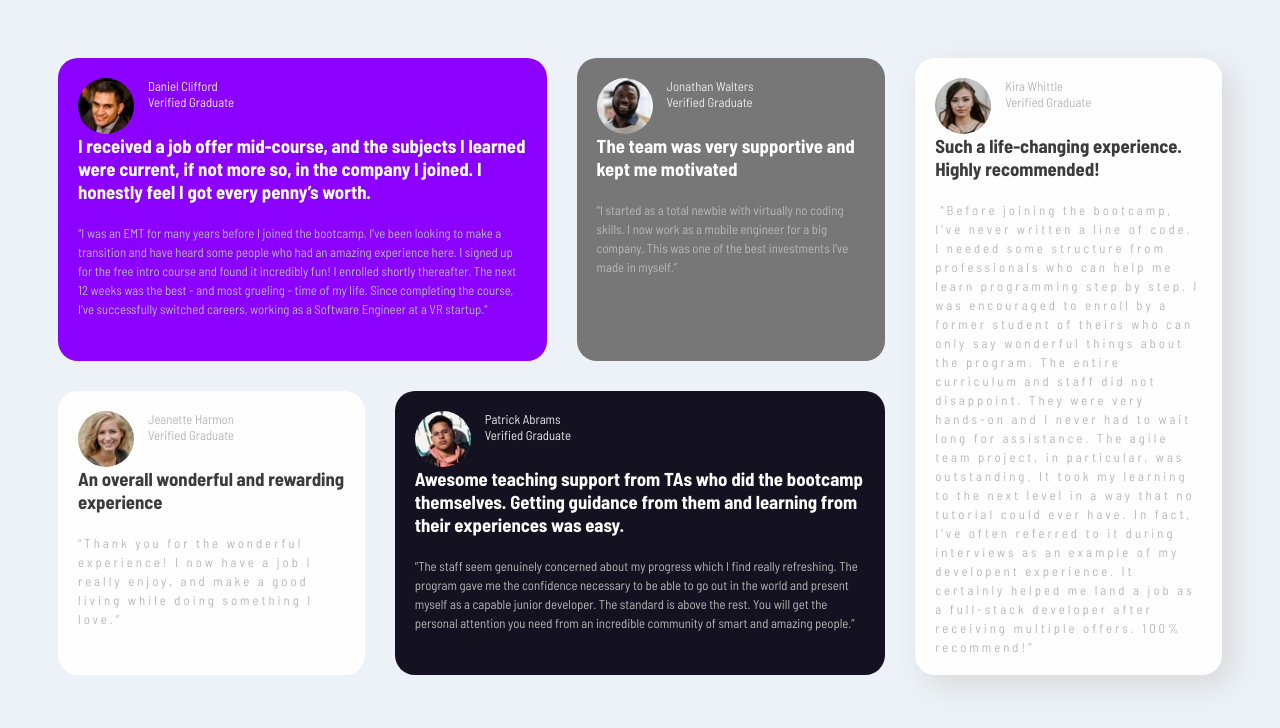
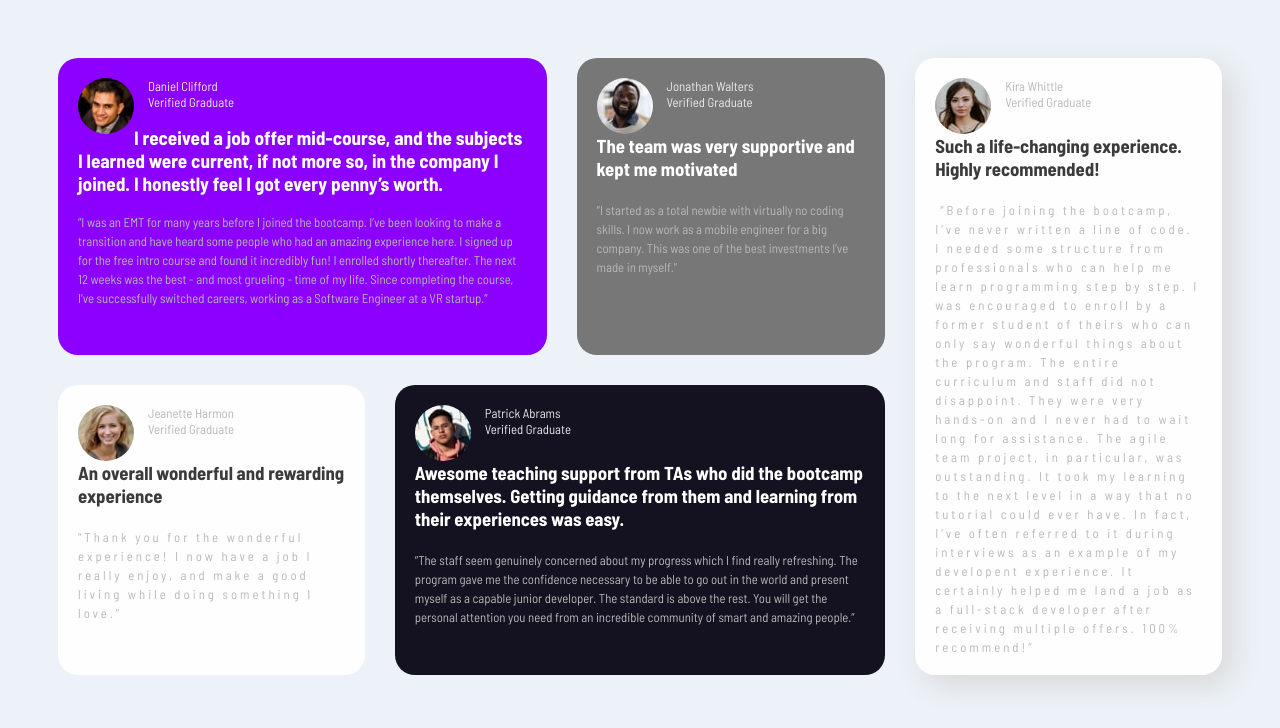
Before and after one commit to ladibanks1/Testimonial-Project, a plain HTML site: page index.html in a window 1280 px wide. Drawn offline with Linux system fonts and the light colour scheme.

Commit message:
font-size changes

```diff
--- a/index.html
+++ b/index.html
@@ -14,8 +14,8 @@
                 <img src="./images/image-daniel.jpg" alt="">
                 <p>Daniel Clifford</p>
                 <p>Verified Graduate</p>
-                <h3>I received a job offer mid-course, and the subjects I learned were current, if not more so,
-                in the company I joined. I honestly feel I got every penny’s worth.</h3>
+                <h1>I received a job offer mid-course, and the subjects I learned were current, if not more so,
+                in the company I joined. I honestly feel I got every penny’s worth.</h1>
                 <q>I was an EMT for many years before I joined the bootcamp. I’ve been looking to make a
                 transition and have heard some people who had an amazing experience here. I signed up
                 for the free intro course and found it incredibly fun! I enrolled shortly thereafter.
--- a/style.css
+++ b/style.css
@@ -60,6 +60,9 @@ h3{
     border-radius: 20px;
     box-shadow: 10px 10px 30px 0 #d8d8d8;
 }
+h1{
+    font-size: 1.2rem;
+}
 .grid-three q{
     letter-spacing: 3px;
 }
```
